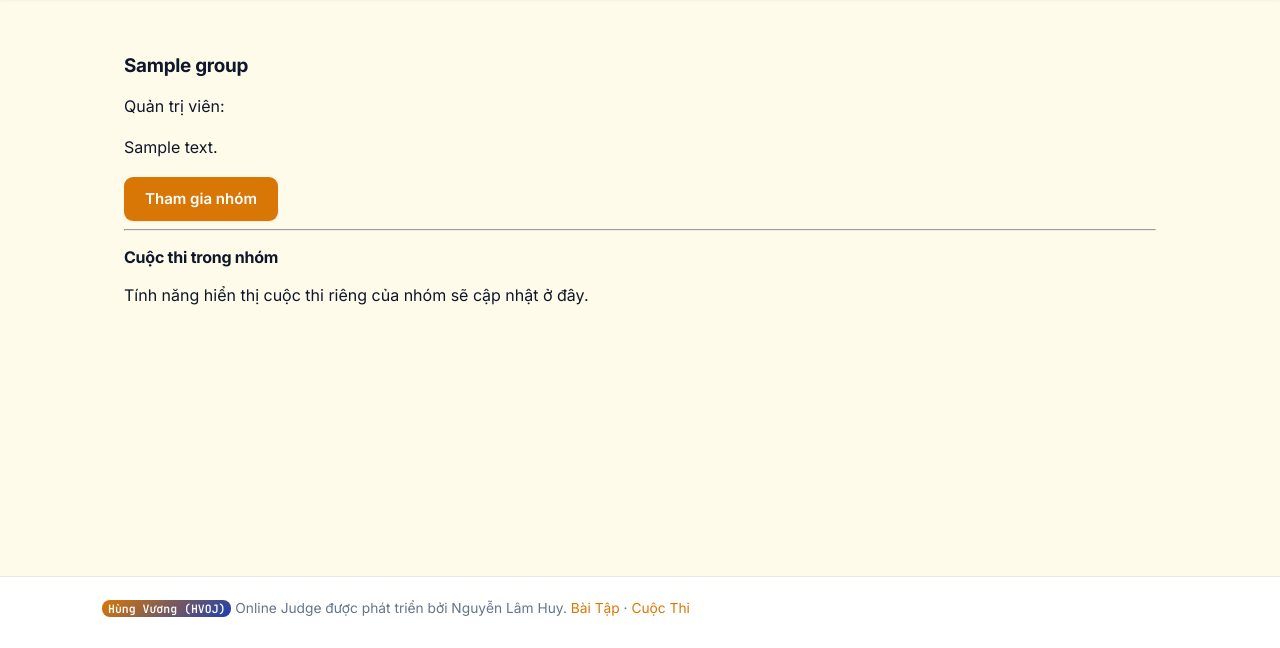
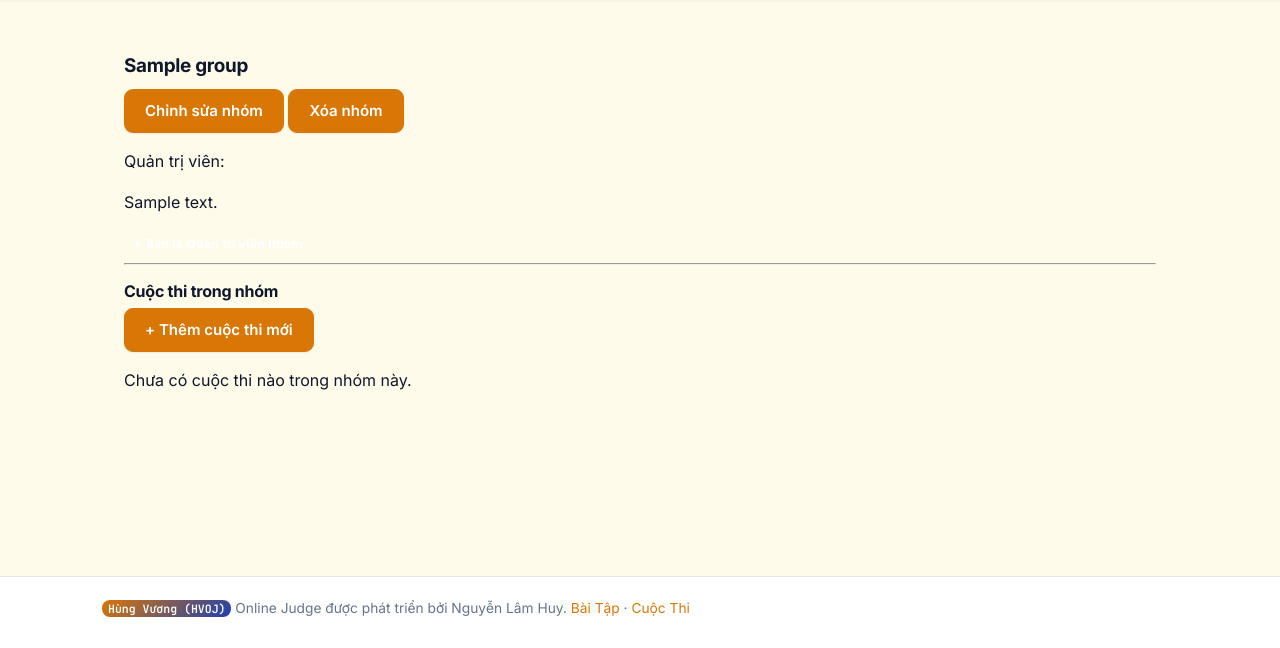
Before and after one commit to HuyOJ-bit/online-judge, a Django app: page /group/sample/ in a window 1280 px wide. Shown: the part 59-707 px from the top of the page. Run offline with Django 4.2, Linux system fonts and the light colour scheme; a user stored in the database is signed in; data comes from the database, SQL or seed files in the repository; tables that the repository leaves empty hold one stand-in row (values such as "Sample post").

Commit message:
Update group_detail.html

```diff
--- a/templates/group_detail.html
+++ b/templates/group_detail.html
@@ -3,13 +3,22 @@
 
 {% block content %}
 <div class="container mt-4">
-    <h2>{{ group.name }}</h2>
+    <div class="d-flex justify-content-between align-items-center">
+        <h2>{{ group.name }}</h2>
+        {% if user.is_staff %}
+            <div>
+                <a href="{% url 'group_edit' group.slug %}" class="btn btn-warning btn-sm">Chỉnh sửa nhóm</a>
+                <a href="{% url 'group_delete' group.slug %}" class="btn btn-danger btn-sm">Xóa nhóm</a>
+            </div>
+        {% endif %}
+    </div>
+
     <p class="text-muted">Quản trị viên: <strong>{{ group.admin.username }}</strong></p>
     <p>{{ group.description }}</p>
 
     {% if user.is_authenticated %}
-        {% if user == group.admin %}
-            <span class="badge bg-success">Bạn là Admin nhóm này</span>
+        {% if user == group.admin or user.is_staff %}
+            <span class="badge bg-success">Bạn là Quản trị viên nhóm</span>
         {% elif is_member %}
             <span class="badge bg-info">Đã tham gia</span>
         {% else %}
@@ -19,7 +28,22 @@
 
     <hr class="my-4">
 
-    <h3>Cuộc thi trong nhóm</h3>
-    <p class="text-muted">Tính năng hiển thị cuộc thi riêng của nhóm sẽ cập nhật ở đây.</p>
+    <div class="d-flex justify-content-between align-items-center mb-3">
+        <h3>Cuộc thi trong nhóm</h3>
+        {% if user.is_staff %}
+            <a href="{% url 'group_add_contest' group.slug %}" class="btn btn-primary btn-sm">+ Thêm cuộc thi mới</a>
+        {% endif %}
+    </div>
+
+    <div class="list-group">
+        {% for contest in group.contests.all %}
+            <a href="{% url 'contest_detail' contest.slug %}" class="list-group-item list-group-item-action">
+                <h5 class="mb-1">{{ contest.title }}</h5>
+                <small class="text-muted">Bắt đầu: {{ contest.start_time }}</small>
+            </a>
+        {% empty %}
+            <p class="text-muted">Chưa có cuộc thi nào trong nhóm này.</p>
+        {% endfor %}
+    </div>
 </div>
 {% endblock %}
```
